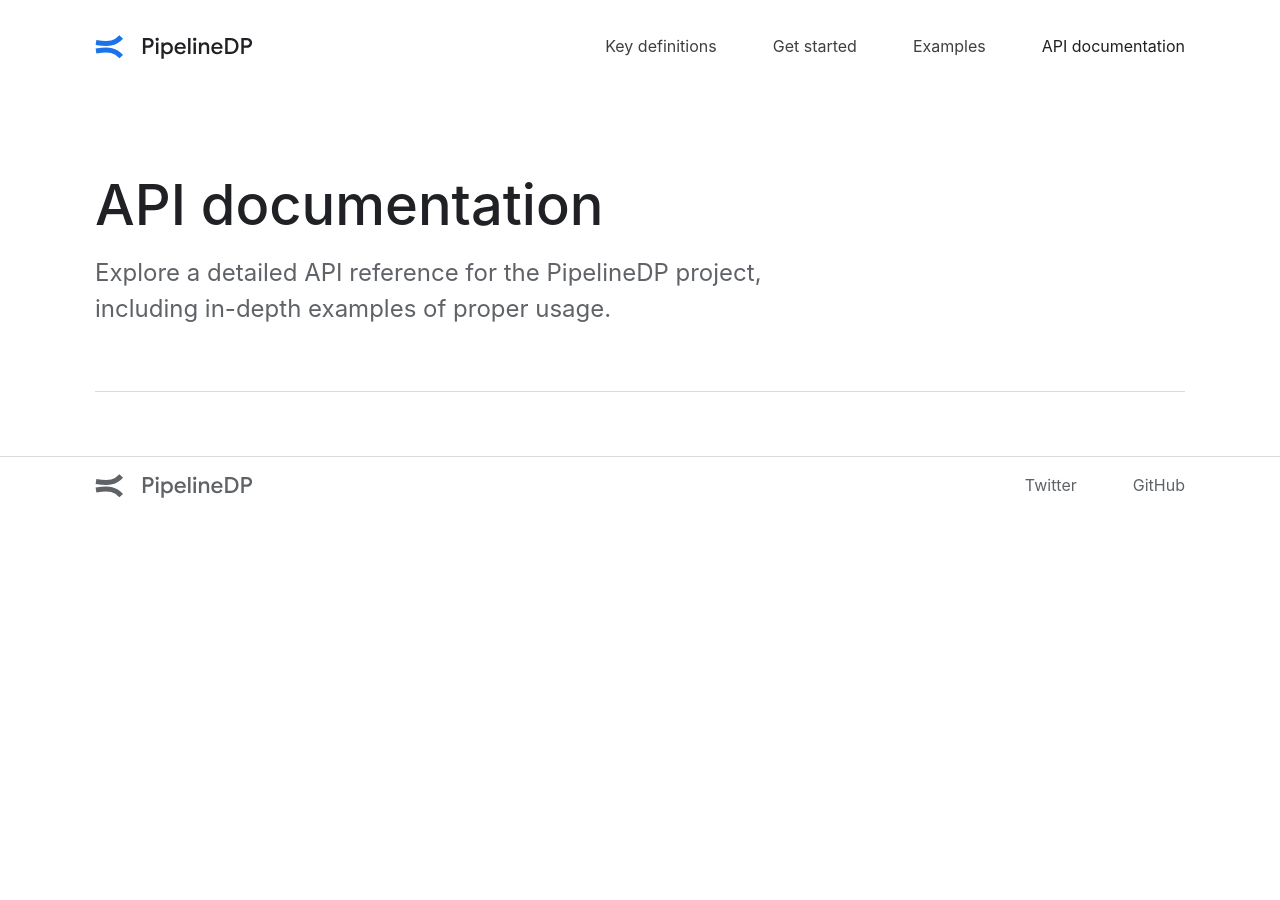
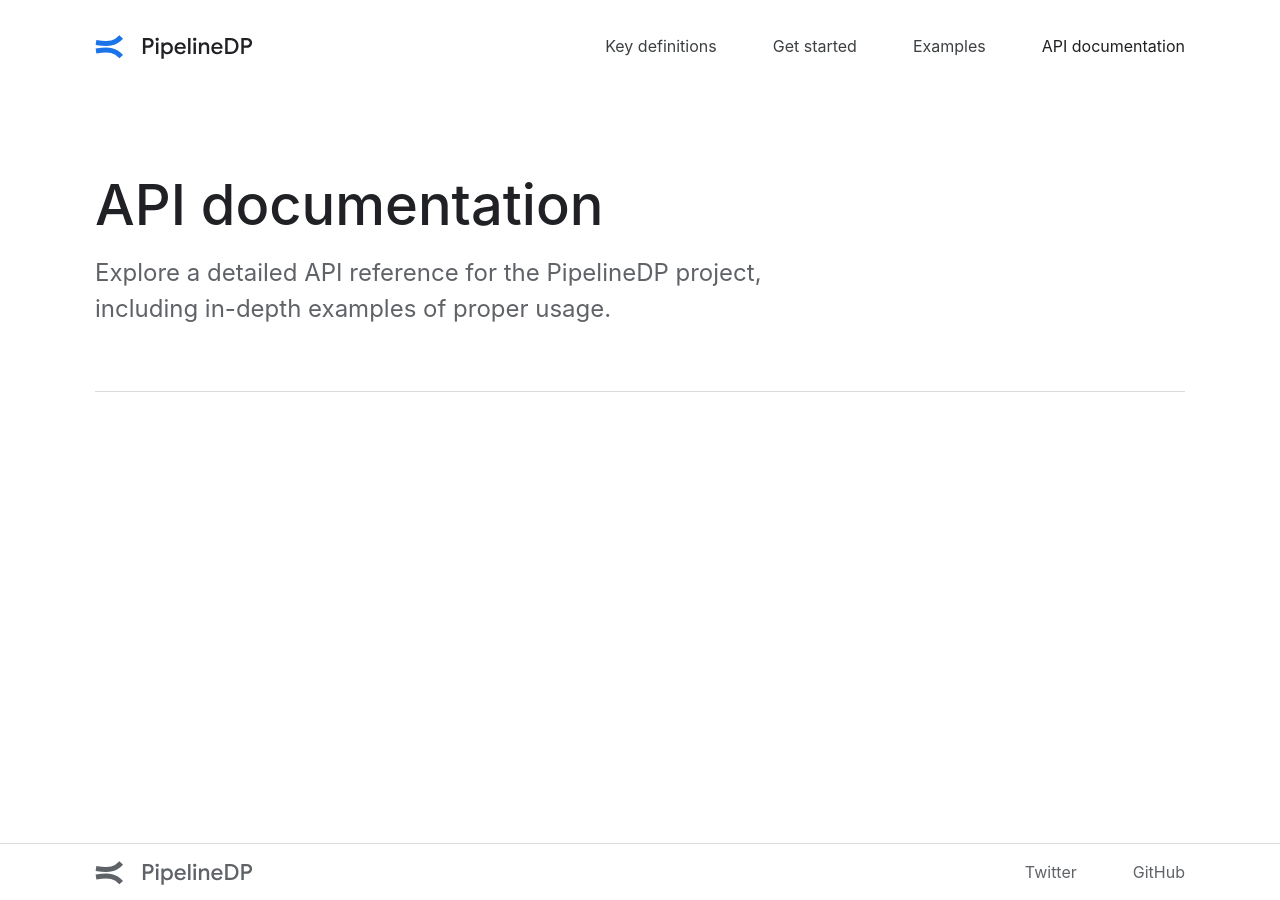
Before and after one commit to OpenMined/PipelineDP, a Jekyll site: the page built from api-documentation.md, in a window 1280 px wide. Built offline with Jekyll 4.4.1, drawn with Linux system fonts in a browser that asks for light colours.

Commit message:
Force footer to stick to the bottom of the page

```diff
--- a/_sass/_base.scss
+++ b/_sass/_base.scss
@@ -12,6 +12,8 @@
 
 body {
   background-color: #fff;
+  display: flex;
+  flex-flow: column nowrap;
   font-family:
     -apple-system,
     BlinkMacSystemFont,
@@ -27,4 +29,9 @@
     sans-serif;
   line-height: 1.5;
   margin: 0;
+  min-height: 100vh;
 }
+
+main {
+  flex: 1;
+}
```
